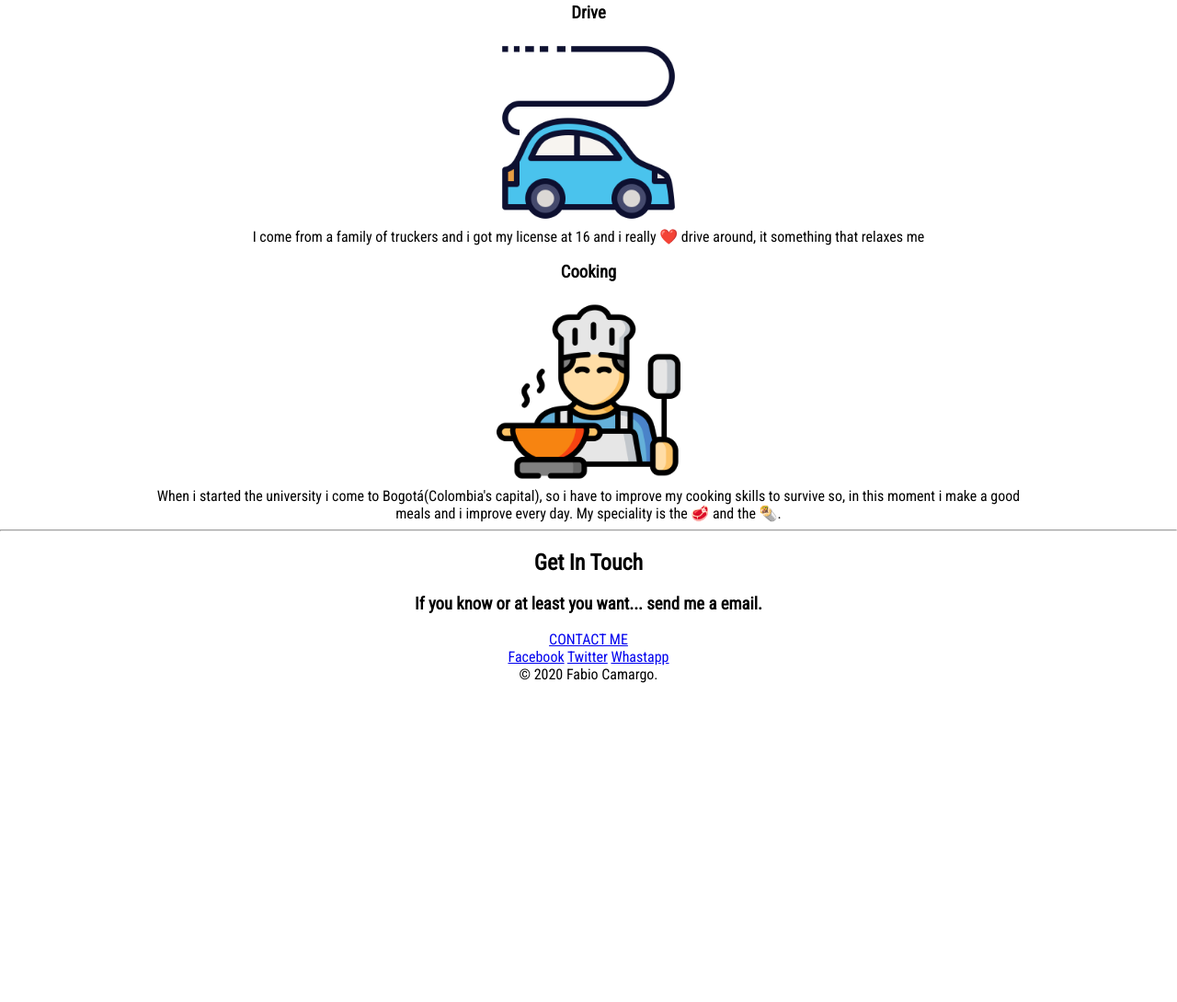
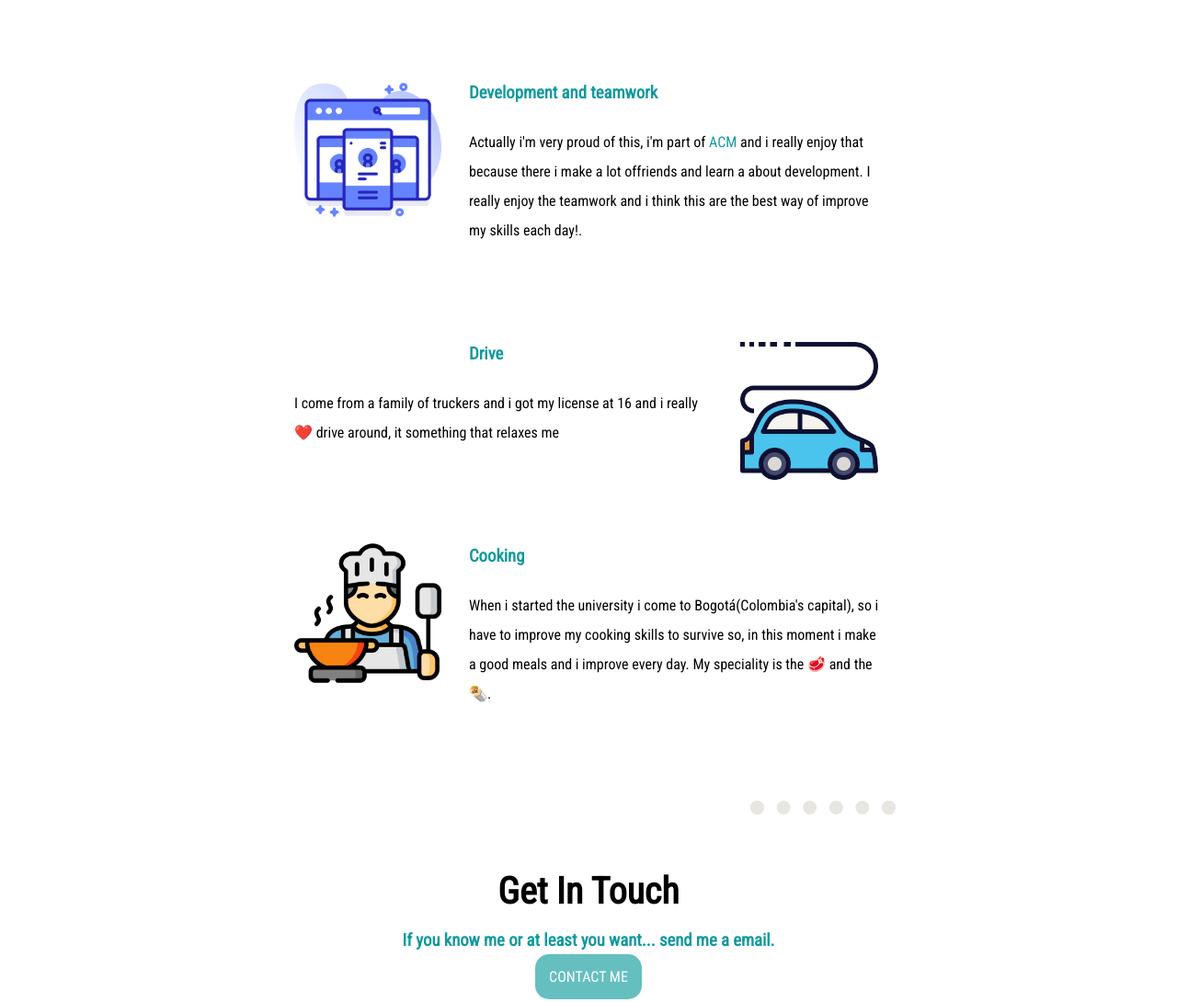
Before and after one commit to alejo2300/MyPresentationPage, a plain HTML site: page index.html in a window 1280 px wide. Shown: the part 1408-2498 px from the top of the page at 92% size. Before the commit the page ends 2151 px from the top, so only its background shows below. Drawn offline with Linux system fonts and the light colour scheme; a web font is replaced by a local one.

Commit message:
All with CSS on limit!

```diff
--- a/css/style.css
+++ b/css/style.css
@@ -8,13 +8,35 @@ body{
 
 h1{
     font-family: 'Antic Slab', serif;
-    margin: 15px auto 0px;
+    font-size: 5.7rem;
+    color: #f4f9f9;
+    margin: 50px auto 0px;
     width: 25%;
 }
 
-p{
+h2{
+    font-size: 2.5rem;
     margin: 0px auto;
-    width: 75%;
+}
+
+h3{
+    color: #11999E;
+
+}
+
+a{
+    color: #11999E;
+    text-decoration: none;
+}
+
+hr{
+    border-style: dotted;
+    height: 0px;
+    width: 10%;
+    border-top: 15px;
+    border-width: 15px;
+    border-color:#e7e6e1;
+    margin: 60px auto;
 }
 
 /*------------------------CLASS--------------------*/
@@ -26,7 +48,9 @@ p{
 
 .whoAmI{
    margin: 0px auto;
-   width: 25%;
+   width: 50%;
+   color: #f4f9f9;
+   font-weight: normal;
 }
 
 .topCloud{
@@ -50,6 +74,39 @@ p{
 }
 
 .skillImg{
-    width: 200px;
-    height: 200px;
+    width: 25%;
+    height: 25%;
+    padding-right: 30px;
+    padding-bottom: 150px;
+    float: left;
 }
+.skillImg2{
+    width: 25%;
+    height: 25%;
+    padding-left: 30px;
+    float: right;
+}
+
+.skill-row{
+    margin: 100px auto 100px auto;
+    width: 50%;
+    text-align: left ;
+    line-height: 2;
+}
+
+.bottom-container{
+    background-color: #66BFBF;
+    margin-top: 32px;
+    padding: 30px;
+}
+
+.rights-foot{
+    color: white;
+}
+
+.btn{
+    padding: 15px;
+    background-color: #66BFBF;
+    color: white;
+    border-radius: 15px;
+}
--- a/index.html
+++ b/index.html
@@ -10,8 +10,8 @@
 <body>
     <div class="top-container">
         <img class="topCloud" src="images/cloud.png" alt="topCloud">
-        <h1>I'm Fabio</h1>
-        <p class="whoAmI">a software engineering student.</p>
+        <h1><i>I'm Fabio</i></h1>
+        <h2 class="whoAmI">a software engineering student.</h2>
         <img class="bottomCloud" src="images/cloud.png" alt="bottomCloud">
         <img class="mountain" src="images/mountain.png" alt="mountain">
     </div>
@@ -19,7 +19,7 @@
         <div class="profile">
           <img class="myPhoto" src="images/prensentationPhoto.png" alt="Me">
           <h2>Hello.</h2>
-          <p>I'm Fabio Camargo, and i'm from a little town of Colombia, i start develop software
+          <p style="width: 75%; margin: auto;">I'm Fabio Camargo, and i'm from a little town of Colombia, i start develop software
               when i was 14 years old, and in this moment i know different languages and i study software engineering at
               Pontifical Javeriana University.
           </p>
@@ -28,21 +28,20 @@
         <div class="skills">
           <h2>My Skills.</h2>
           <div class="skill-row">
-            <img class="" src="" alt="">
+            <img src="images/app-design.png" alt="DevelopmentIcon" class="skillImg">
             <h3>Development and teamwork</h3>
-            <img src="images/app-design.png" alt="DevelopmentIcon" class="skillImg">
             <p>Actually i'm very proud of this, i'm part of <a href="http://104.236.41.195/">ACM</a> and i really enjoy that because there i make
              a lot offriends and learn a about development. I really enjoy the teamwork and i think this are the best way of improve my skills
             each day!.</p>
           </div>
           <div class="skill-row">
+            <img src="images/transportation.png" alt="Drive" class="skillImg2">
             <h3>Drive</h3>
-            <img src="images/transportation.png" alt="Drive" class="skillImg">
             <p>I come from a family of truckers and i got my license at 16 and i really ❤️ drive around, it something that relaxes me</p>
           </div>
           <div class="skill-row">
+            <img src="images/cooking.png" alt="cooking" class="skillImg">
             <h3>Cooking</h3>
-            <img src="images/cooking.png" alt="cooking" class="skillImg">
             <p>When i started the university i come to Bogotá(Colombia's capital), so i have to improve my cooking skills to survive
                 so, in this moment i make a good meals and i improve every day. My speciality is the 🥩 and the 🌯.
             </p>
@@ -51,7 +50,7 @@
         <hr>
         <div class="contact-me">
           <h2>Get In Touch</h2>
-          <h3>If you know or at least you want... send me a email.</h3>
+          <h3>If you know me or at least you want... send me a email.</h3>
           <a class="btn" href="mailto:fcamargodiaz@gmail.com">CONTACT ME</a>
         </div>
       </div>
@@ -61,7 +60,7 @@
         <a class="footer-link" href="https://www.facebook.com/alejo.camargo3">Facebook</a>
         <a class="footer-link" href="https://twitter.com/FabioAguacates">Twitter</a>
         <a class="footer-link" href="https://wa.me/qr/BK7BBZUPDK5DG1">Whastapp</a>
-        <p>© 2020 Fabio Camargo.</p>
+        <p class="rights-foot">© 2020 Fabio Camargo.</p>
       </div>
 
 </body>
```
Also changed, not shown: images/chillies.png (deleted).
